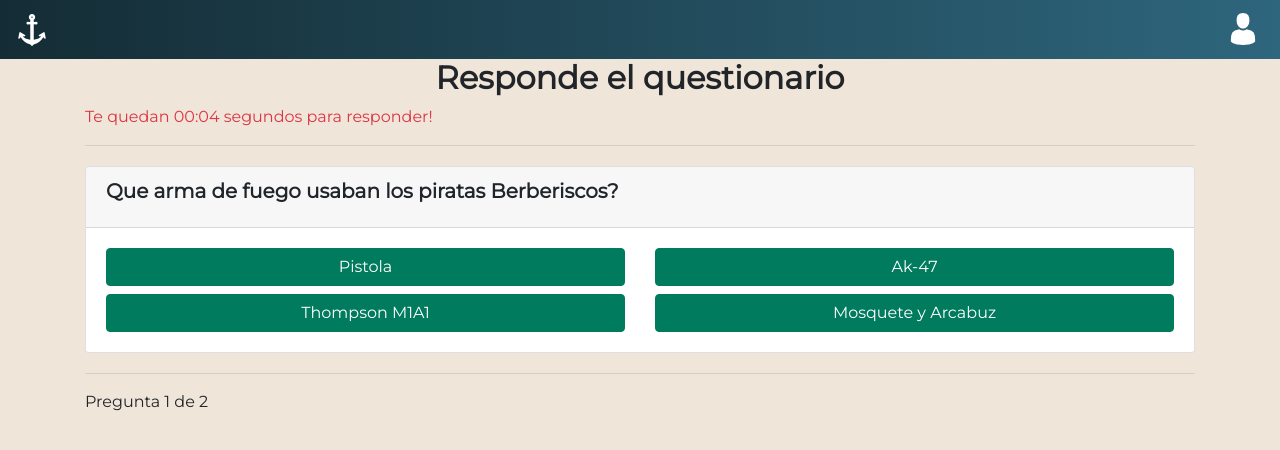
After one commit to XavierLiceran/PirateTeaParty, a PHP site: page /enigma1.php in a window 1280 px wide. The commit adds this page. Shown: the top 450 px of the page. Run offline with PHP 8.4, Linux system fonts and the light colour scheme.

Commit message:
Mi enigma (enigma1) dani
subo mi enigma con mis js
12-12-2018

```diff
--- /dev/null
+++ b/enigma1.php
@@ -0,0 +1,45 @@
+<?php include $_SERVER['DOCUMENT_ROOT'] .'/PirateTeaParty/templates/master.php' ?>
+<?php startblock('titulo')?>
+    Enigma1
+<?php endblock()?>
+<?php startblock('principal')?>
+<div class="container" id="game">
+<h2 style="text-align:center;font-weight:bold;">Responde el questionario</h2>
+ <div class="text-danger">Te quedan <span id="time">00:10</span> segundos para responder!</div>
+     <hr style="margin-bottom: 20px">
+
+     <div class="card">
+  <div class="card-header">
+  <h5 class="card-title" style="font-weight:bold;" id="question"></h5>
+  </div>
+  <div class="card-body">
+  <div class="row">
+  <div class="col-6">
+  <button type="button" class="btn btn-primary btn-block" id="btn0"><span id="choice0"></span></button>
+  </div>
+  <div class="col-6">
+  <button type="button" class="btn btn-primary btn-block" id="btn1"><span id="choice1"></span></button>
+  </div>
+</div>
+<div class="row mt-2">
+  <div class="col-6">
+  <button type="button" class="btn btn-primary btn-block" id="btn2"><span id="choice2"></span></button>
+  </div>
+  <div class="col-6">
+  <button type="button" class="btn btn-primary btn-block" id="btn3"><span id="choice3"></span></button>
+  </div>
+</div>
+  </div>
+</div>
+
+<hr style="margin-top: 20px">
+            <footer>
+                <p id="progress">Pregunta x de y</p>
+            </footer>
+</div>
+<?php endblock()?>
+<?php startblock('scripts')?>
+<script src="./js/enigma/enigma1/juego.js"></script>
+<script src="./js/enigma/enigma1/pregunta.js"></script>
+<script src="./js/enigma/enigma1/app.js"></script>
+<?php endblock()?>
--- /dev/null
+++ b/js/enigma/enigma1/app.js
@@ -0,0 +1,89 @@
+
+function seguirJuego() {
+    if(juego.isEnded()) {          // ha superado en el contador el maximo
+        mostrarResultados();
+    }
+    else { //---------->
+        // enseñamos pregunta
+
+		var tiempo = 10;
+        display = document.querySelector('#time');
+		startTimer(tiempo, display);
+
+        var element = document.getElementById("question");
+        element.innerHTML = juego.getQuestionIndex().text;
+
+        // enseñamos las opciones
+        var choices = juego.getQuestionIndex().choices;
+        for(var i = 0; i < choices.length; i++) {
+            var element = document.getElementById("choice" + i);
+            element.innerHTML = choices[i];
+            guess("btn" + i, choices[i]);
+        }
+        Progreso();
+    }
+};
+
+function guess(id, guess) {
+    var button = document.getElementById(id);
+    button.onclick = function() {
+        juego.guess(guess);
+        seguirJuego();
+    }
+};
+
+
+function Progreso() {
+    var currentQuestionNumber = juego.questionIndex + 1;
+    var element = document.getElementById("progress");
+    element.innerHTML = "Pregunta " + currentQuestionNumber + " de " + juego.questions.length;
+};
+
+// enseñar resultados
+function mostrarResultados() {
+    if (juego.puntuacion==juego.questions.length)
+    {
+   var findeljuego = "<div class='card' style='width: 18rem;'>";
+   findeljuego = "<div class='card-body'>";
+    findeljuego += "<h2 id='score'> Has acertado " + juego.puntuacion + " de "+ juego.questions.length+" preguntas" +"</h2>";
+    findeljuego += "</div> </div>";
+    var element = document.getElementById("game");
+    element.innerHTML = findeljuego;
+    }
+};
+
+// crear preguntas en array
+var preguntas = [
+    new Pregunta("Que arma de fuego usaban los piratas Berberiscos?", ["Pistola", "Ak-47","Thompson M1A1", "Mosquete y Arcabuz"], "Mosquete y Arcabuz"),
+	 new Pregunta("Cual era la principal actividad lucrativa en los piratas del mediterraneo?", ["Oro", "Plata","Esclavos", "Metal"], "Esclavos")
+];
+
+// crear el juego
+var juego = new Juego(preguntas);
+
+// despues de mostrar todo y poner todo actualizado , mostramos la siguiente pregunta y cargamos las opciones (siempre que no haya acabado las preguntas)
+seguirJuego();
+
+function startTimer(duration, display) { //temporizador
+    timer = duration;
+	llamarTemporizador();
+   miInterval= setInterval(function () {
+		llamarTemporizador();
+    }, 1000);
+}
+function llamarTemporizador ()
+{
+	   minutes = parseInt(timer / 60, 10)
+        seconds = parseInt(timer % 60, 10);
+
+        minutes = minutes < 10 ? "0" + minutes : minutes;
+        seconds = seconds < 10 ? "0" + seconds : seconds;
+
+        display.textContent = minutes + ":" + seconds;
+
+        if (--timer < 0) {
+		var fail = "fallo";
+        juego.guess(fail);
+        seguirJuego();
+        }
+}
--- /dev/null
+++ b/js/enigma/enigma1/juego.js
@@ -0,0 +1,21 @@
+function Juego(questions) {
+    this.puntuacion = 0;
+    this.questions = questions;
+    this.questionIndex = 0;
+}
+
+Juego.prototype.getQuestionIndex = function() {
+	return this.questions[this.questionIndex];
+	}
+
+Juego.prototype.guess = function(answer) {
+    if(this.getQuestionIndex().isCorrectAnswer(answer)) {
+        this.puntuacion++;
+    }
+    this.questionIndex++;
+	clearInterval(miInterval);
+}
+
+Juego.prototype.isEnded = function() {  // devuelve true en caso que el numero de la pregunta sea  igual a el lengh total (la ultima pregunta)
+    return this.questionIndex === this.questions.length;
+}
--- /dev/null
+++ b/js/enigma/enigma1/pregunta.js
@@ -0,0 +1,9 @@
+function Pregunta(text, choices, answer) {
+    this.text = text;   //pregunta
+    this.choices = choices; //opciones
+    this.answer = answer; //respuesta
+}
+
+Pregunta.prototype.isCorrectAnswer = function(choice) {
+    return this.answer === choice;
+}
--- a/templates/master.php
+++ b/templates/master.php
@@ -184,6 +184,7 @@
 
     <!-- SCRIPTS de mas -->
     <?php startblock('scripts')?>
+
     <?php endblock()?>
 
     <?php
```
Also changed, not shown: img/bienhecho.jpg (added).
